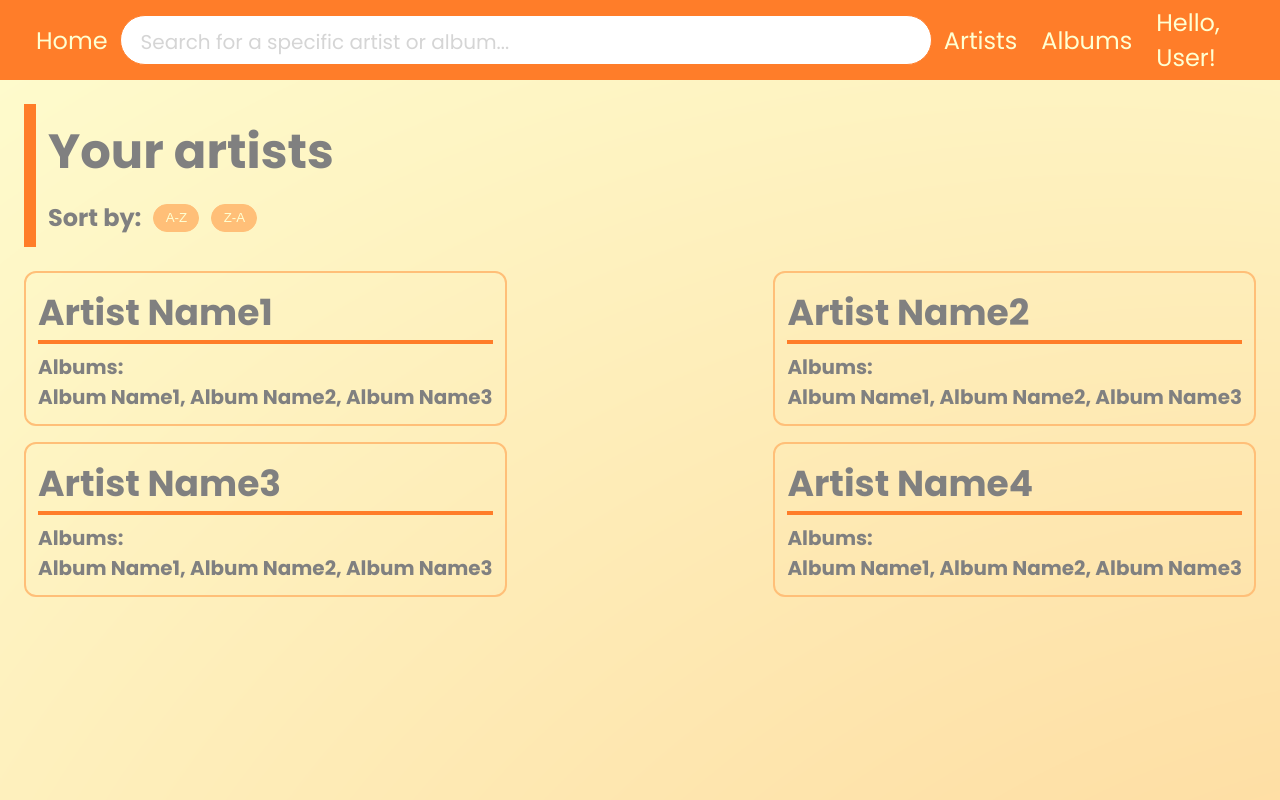
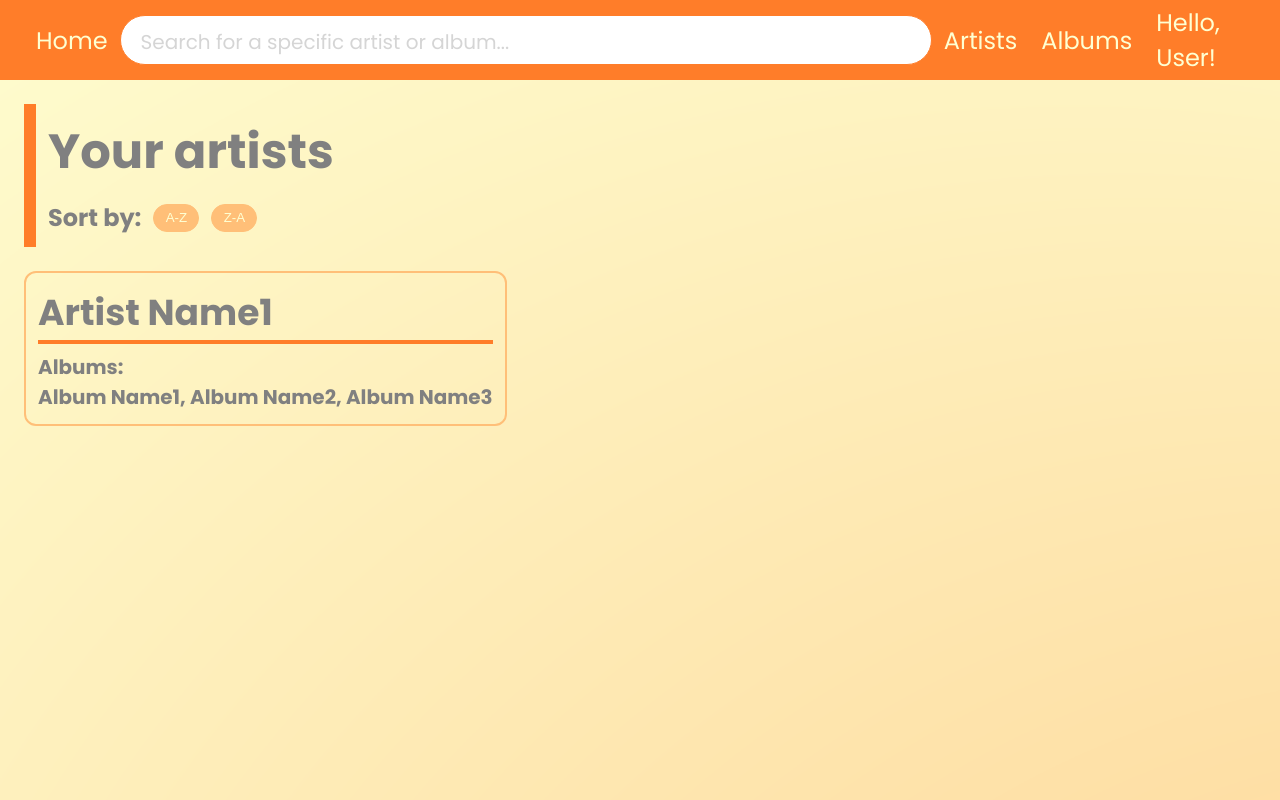
Before and after one commit to franci-andreea/music-digital-library-assesment, a React (Vite) app: page /artists in a window 1280 px wide. Shown: the top 800 px of the page. Built offline with nearby package versions, Linux system fonts and the light colour scheme.

Commit message:
remove extra divs from ArtistsList component

```diff
--- a/src/components/artists_list/ArtistsList.jsx
+++ b/src/components/artists_list/ArtistsList.jsx
@@ -12,36 +12,6 @@ export default function ArtistsList() {
                     Album Name1, Album Name2, Album Name3
                 </h5>
             </div>
-
-            <div className="artist-bubble">
-                <h2>Artist Name2</h2>
-                <hr className="line"/>
-                <h5>
-                    Albums:
-                    <br/>
-                    Album Name1, Album Name2, Album Name3
-                </h5>
-            </div>
-
-            <div className="artist-bubble">
-                <h2>Artist Name3</h2>
-                <hr className="line"/>
-                <h5>
-                    Albums:
-                    <br/>
-                    Album Name1, Album Name2, Album Name3
-                </h5>
-            </div>
-
-            <div className="artist-bubble">
-                <h2>Artist Name4</h2>
-                <hr className="line"/>
-                <h5>
-                    Albums:
-                    <br/>
-                    Album Name1, Album Name2, Album Name3
-                </h5>
-            </div>
         </div>
     )
 }
```
